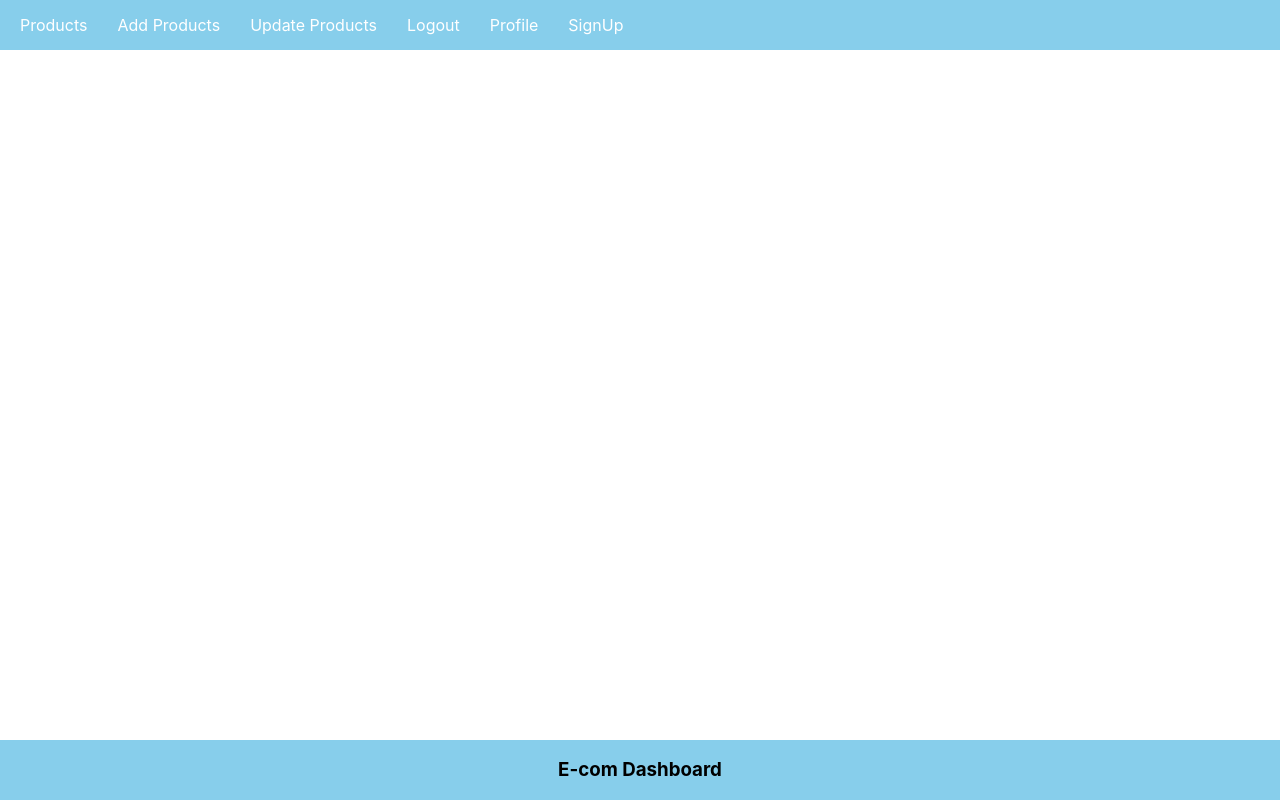
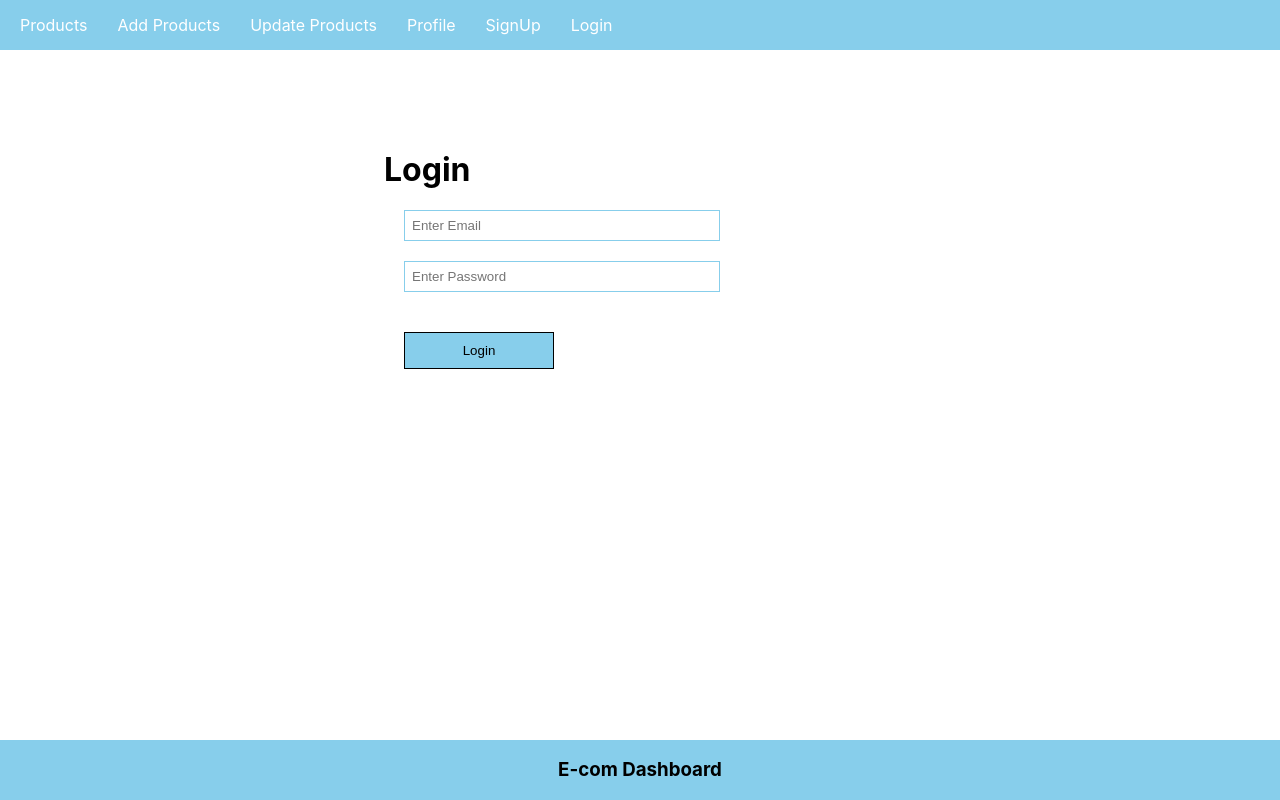
Before and after one commit to nethmavilhandesilva/E-Dashboard, a React (Create React App) app: page /login in a window 1280 px wide. Built offline with nearby package versions, Linux system fonts and the light colour scheme.

Commit message:
Add all changes

```diff
--- a/src/App.css
+++ b/src/App.css
@@ -47,6 +47,10 @@
 .register{
   margin-left: 30%;
 }
+.login{
+  margin-left:30%;
+  margin-top:100px;
+}
 .inputBox {
   padding: 7px;
   display: block;
--- a/src/App.js
+++ b/src/App.js
@@ -4,19 +4,23 @@ import Nav from './components/Nav';
 import React from 'react';
 import Footer from './components/Footer';
 import SignUp from './components/SignUp';
-
+import PrivateComponent from './components/PrivateComponent';
+import Login from './components/Login';
 function App() {
   return (
     <div className="App">
       <BrowserRouter>
         <Nav />
         <Routes>
+          <Route element={<PrivateComponent/>}>
           <Route path="/" element={<h1>Product Component</h1>} />
           <Route path="/add" element={<h1>Add Product Component</h1>} />
           <Route path="/update" element={<h1>Update Product Component</h1>} />
           <Route path="/logout" element={<h1>Logout Component</h1>} />
           <Route path="/profile" element={<h1>Profile Component</h1>} />
+          </Route>
           <Route path="/signup" element={<SignUp/>} />
+          <Route path="/login" element={<Login/>} />
         </Routes>
       </BrowserRouter>
       <Footer />
--- /dev/null
+++ b/src/components/Login.js
@@ -0,0 +1,45 @@
+import React, { useEffect, useState } from "react";
+import {useNavigate} from 'react-router-dom'
+
+const Login =()=>{
+    const[email,setEmail]=React.useState('');
+    const[password,setPassword]=React.useState('');
+    const navigate = useNavigate();
+
+    useEffect(()=>{
+            const auth = localStorage.getItem('user');
+            if (auth){
+                navigate("/")
+            }
+    },[])
+    const handleLogin= async ()=>{
+      let result = await fetch("http://localhost:5000/login",{
+         method:'post',
+         body:JSON.stringify({email,password}),
+         headers:{
+            "Content-Type":'application/json'
+        }
+      });
+      result = await result.json();
+      console.warn(result)
+      if(result.name)
+      {
+        localStorage.setItem('user',JSON.stringify(result));
+        navigate("/")
+      }else{
+        alert("Please Enter Correct Details")
+      }
+    }
+    return(
+        <div className="login">
+            <h1>Login</h1>
+            <input type="text" className="inputBox"placeholder="Enter Email"
+            onChange={(e)=>setEmail(e.target.value)}value={email}/>
+            <input type="password" className="inputBox"placeholder="Enter Password"
+            onChange={(e)=>setPassword(e.target.value)}value={password}/>
+            <button onClick={handleLogin} className="appButton" type="button">Login</button>
+
+        </div>
+    )
+}
+export default Login
--- a/src/components/Nav.js
+++ b/src/components/Nav.js
@@ -1,17 +1,29 @@
 import React from 'react';
-import { Link } from 'react-router-dom';
+
+import { Link,useNavigate } from 'react-router-dom';
 
 
 const Nav=()=>{
+  const auth = localStorage.getItem('user');
+  const navigate = useNavigate();
+  const logout = ()=>{
+    localStorage.clear();
+    navigate('/signup')
+  }
     return(
         <div>
           <ul className='nav-ul'>
             <li><Link to="/">Products</Link></li>
             <li><Link to="/add">Add Products</Link></li>
             <li><Link to="/update">Update Products</Link></li>
-            <li><Link to="/logout">Logout</Link></li>
             <li><Link to="/profile">Profile</Link></li>
-            <li><Link to="/signup">SignUp</Link></li>
+             {
+              auth ? <li><Link onClick={logout} to="/signup">Logout</Link></li>
+              :<>
+               <li>  <Link to="/signup">SignUp</Link></li>
+               <li><Link to="/login">Login</Link></li>
+              </>
+             }
           </ul>
         </div>
     )
--- /dev/null
+++ b/src/components/PrivateComponent.js
@@ -0,0 +1,8 @@
+import React from "react";
+import { Navigate, Outlet} from 'react-router-dom'
+
+const PrivateComponent=()=>{
+    const auth = localStorage.getItem('user');
+    return auth ?<Outlet />:<Navigate to="signup" />
+}
+export default PrivateComponent
--- a/src/components/SignUp.js
+++ b/src/components/SignUp.js
@@ -1,10 +1,17 @@
-import React,{useState} from "react";
+import React,{useEffect, useState} from "react";
 import {useNavigate} from 'react-router-dom'
 const SignUp=()=>{
     const [name,setName]=useState("");
     const [email,setEmail]=useState("");
     const [password,setPassword]=useState("");
     const navigate = useNavigate();
+    useEffect(()=>{
+        const auth = localStorage.getItem('user');
+        if(auth)
+        {
+            navigate('/')
+        }
+    },[])
     const collectData=async()=>{
         console.warn(name,email,password);
         let result = await fetch("http://localhost:5000/register",{
@@ -16,6 +23,7 @@ const SignUp=()=>{
         });
         result= await result.json();
         console.warn(result);
+        localStorage.setItem("user",JSON.stringify(result))
         navigate('/')
     }
     return(
```
Also changed, not shown: server.js (+14 -0 lines).
